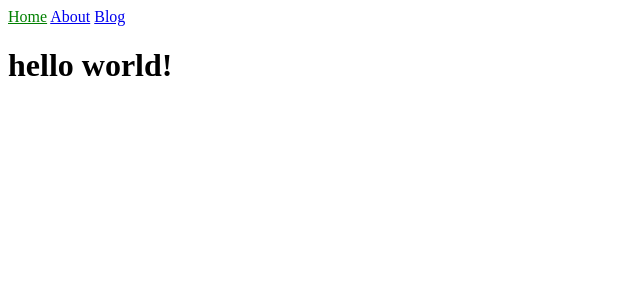
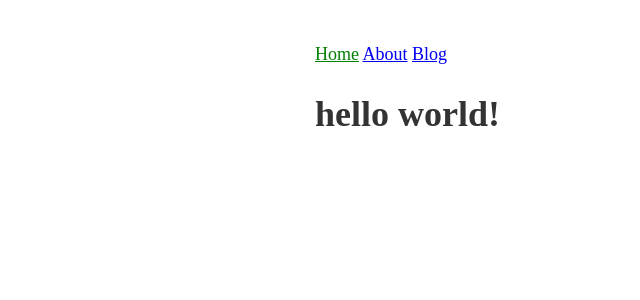
Before and after one commit to mdoliwa/mdoliwa.com, a Jekyll site: the page built from index.html, in a window 1280 px wide. Shown: the top 300 px of the page, without its empty margins (0-640 px from the left). Built offline with Jekyll 4.4.1, drawn with Linux system fonts in a browser that asks for light colours.

Commit message:
Add styling from http://bettermotherfuckingwebsite.com/

```diff
--- a/_sass/main.scss
+++ b/_sass/main.scss
@@ -1,3 +1,16 @@
 .current {
-  color: green;
+	color: green;
 }
+
+body{
+	margin: 40px auto;
+	max-width: 650px;
+	line-height: 1.6;
+	font-size: 18px;
+	color: #333;
+	padding: 0 10px
+}
+
+h1,h2,h3{
+	line-height: 1.2
+}
```
